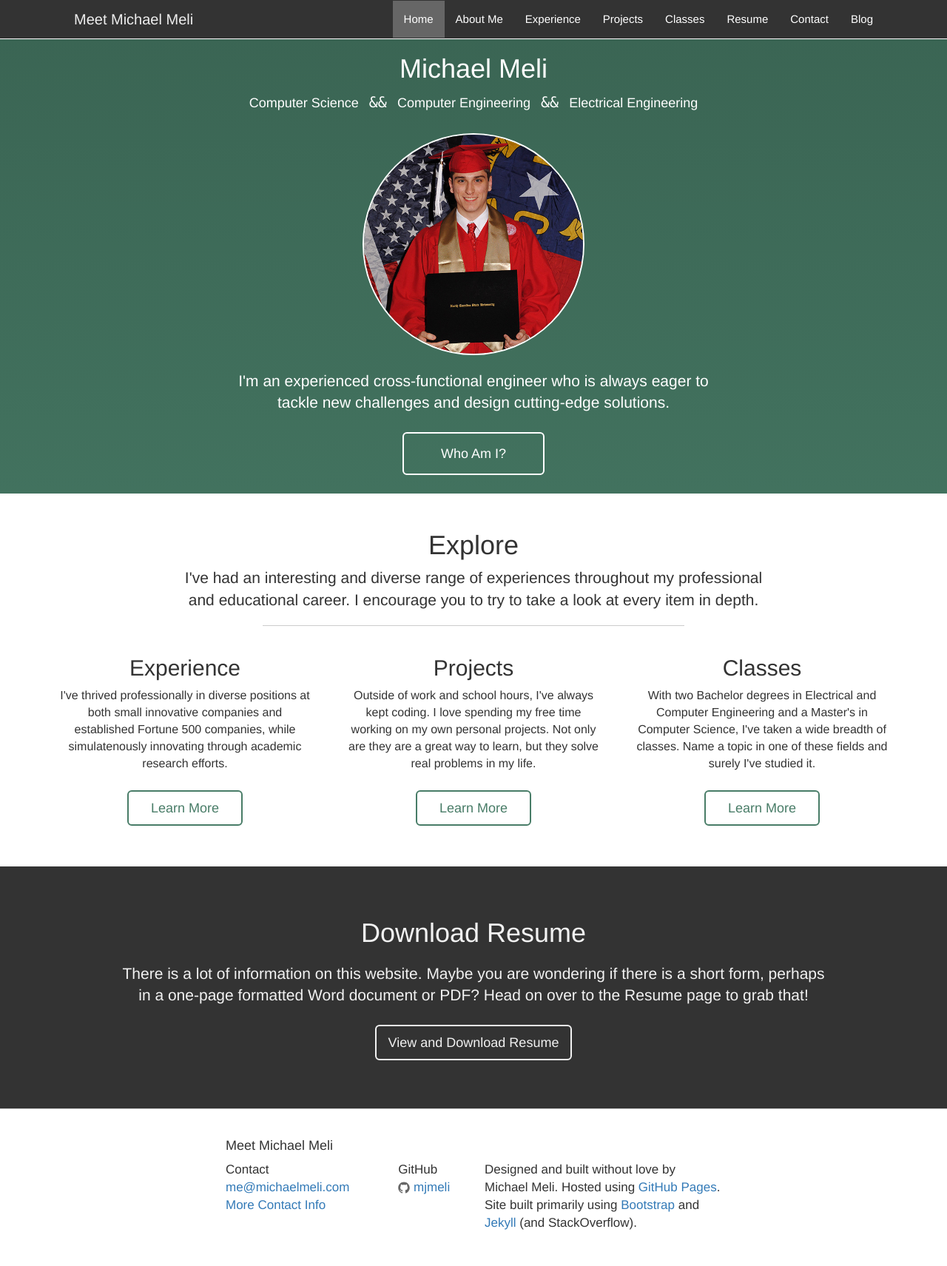
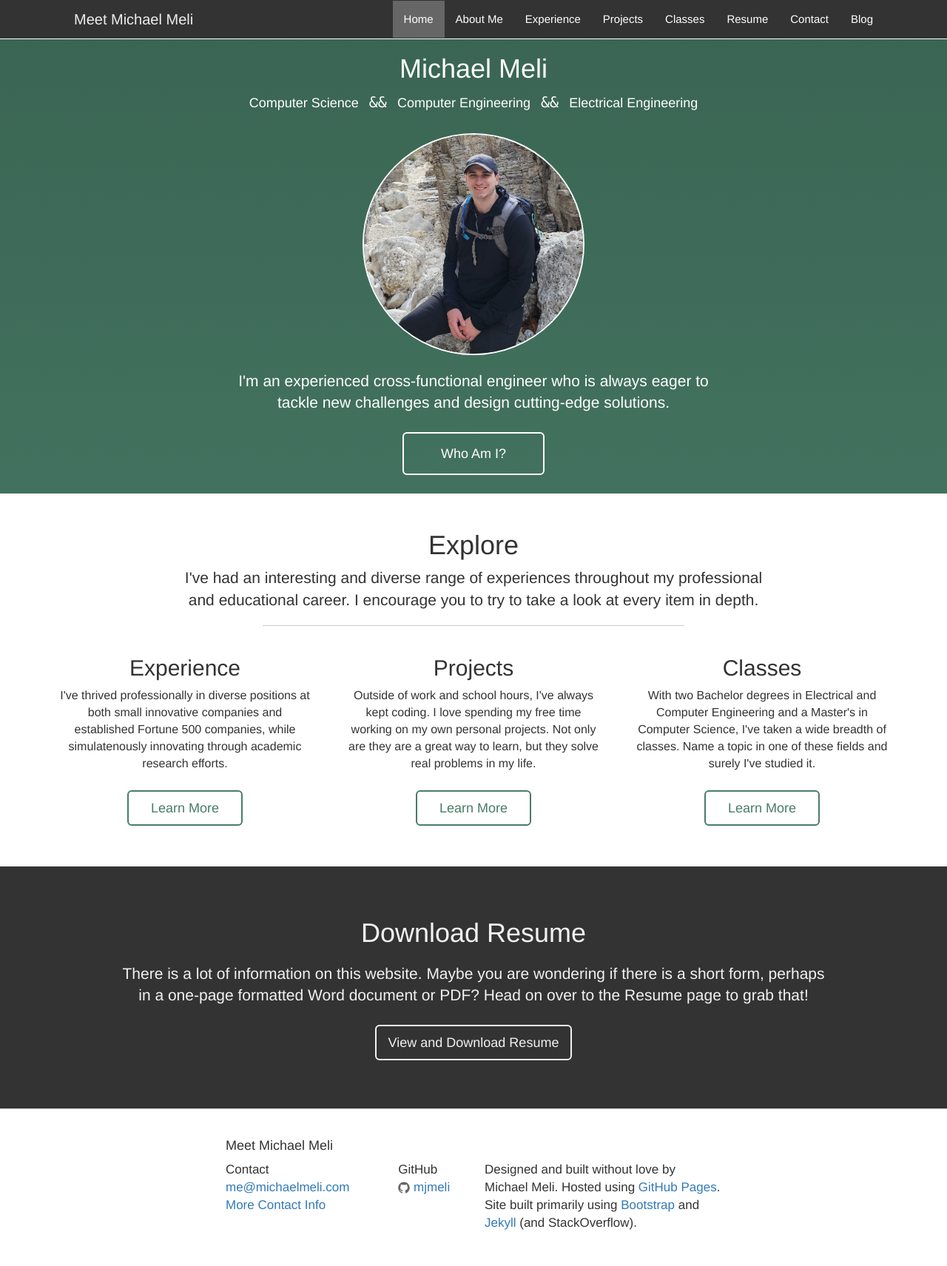
Before and after one commit to mjmeli/mjmeli.github.io, a Jekyll site: the page built from index.html, in a window 1280 px wide. Shown: the whole page at 74% size. Built offline with Jekyll 4.4.1, drawn with Linux system fonts in a browser that asks for light colours.

Commit message:
new self picture

```diff
--- a/index.html
+++ b/index.html
@@ -13,7 +13,7 @@ order: 1
         <div class="visible-xs">
             <h4 style="line-height: 145%">Computer Science <br/> <code class="code-inverse">&&</code> <br/> Computer Engineering <br/> <code class="code-inverse">&&</code> <br/> Electrical Engineering</h4>
         </div>
-        <img src="/assets/headshot.jpg" id="headshot" class="img-responsive img-circle" alt="Headshot">
+        <img src="/assets/photos/headshot.jpg" id="headshot" class="img-responsive img-circle" alt="Headshot">
         <p id="tagline" class="lead">I'm an experienced cross-functional engineer who is always eager to tackle new challenges and design cutting-edge solutions.</p>
         <p class=lead><a href="/about/" class="btn btn-outline-inverse btn-lg">Who Am I?</a></p>
     </div>
```
Also changed, not shown: assets/headshot.jpg (deleted), assets/headshot.png (deleted), assets/headshot2.png (deleted), assets/photos/headshot.jpg (added).
